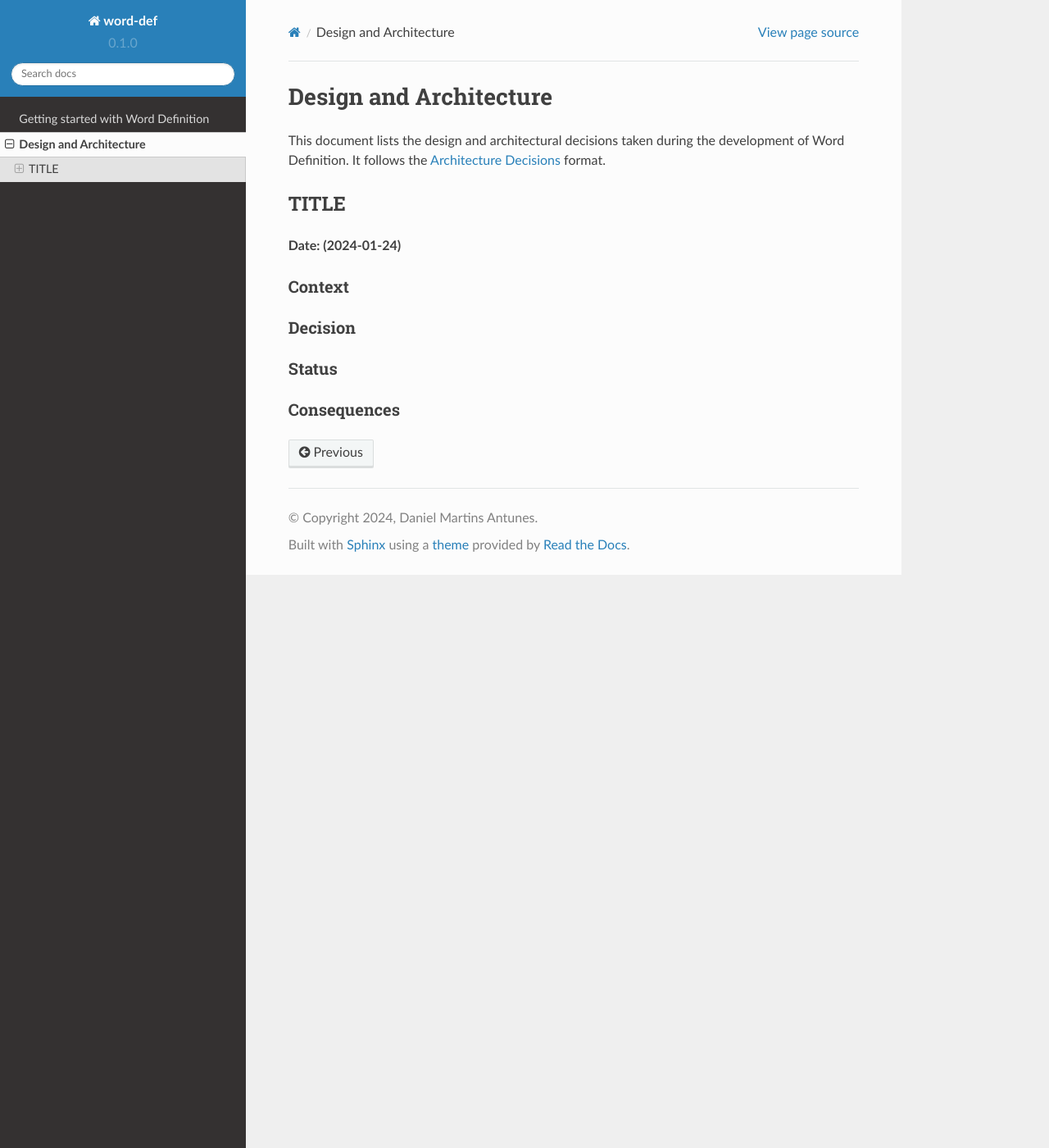
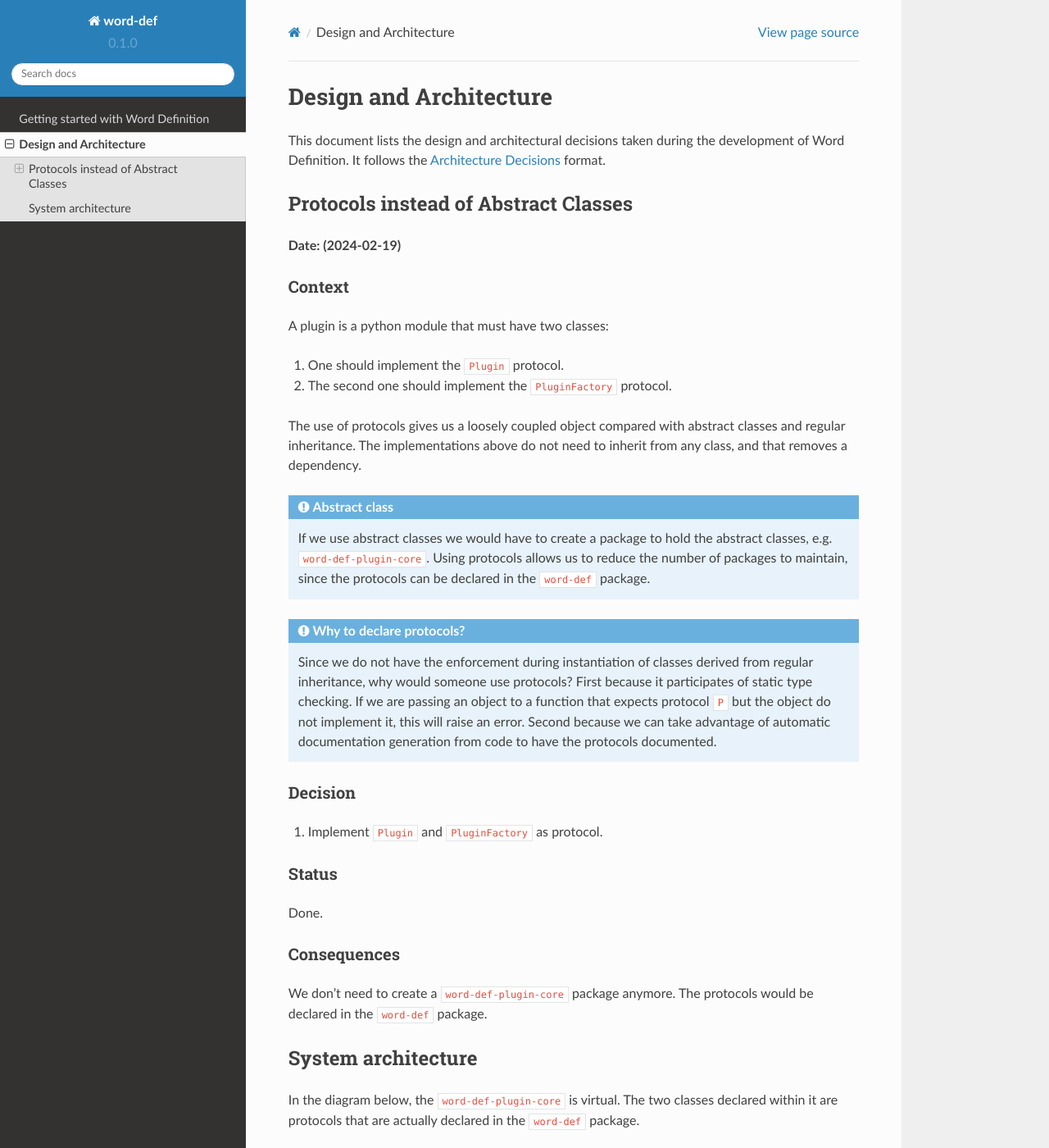
Before and after one commit to danoan/word-def, a Sphinx documentation site: the page built from docs/design-and-architecture.md, in a window 1280 px wide and 1400 px high. Shown: the whole window at 82% size. Built offline with Sphinx 7.4.7 and the Read the Docs theme 2.0.0, drawn with Linux system fonts in a browser that asks for light colours; pages that are not in the unit, such as notebooks, are missing from menus; some of the changed text lies outside the part shown.

Commit message:
Add design entries to documentation

````diff
--- a/docs/conf.py
+++ b/docs/conf.py
@@ -38,6 +38,7 @@ extensions = [
     "sphinx.ext.viewcode",  # Source code link at function, class, module documentation
     "sphinx_rtd_theme",  # Read the docs theme,
     "myst_parser",  # Markdown flavour. Allow type-hints constructions.
+    "sphinxcontrib.mermaid",  # Mermaid diagrams.
 ]
 
 source_suffix = {
--- a/docs/design-and-architecture.md
+++ b/docs/design-and-architecture.md
@@ -4,15 +4,100 @@ This document lists the design and architectural decisions taken
 during the development of Word Definition. It follows
 the [Architecture Decisions](https://cognitect.com/blog/2011/11/15/documenting-architecture-decisions.html) format.
 
-## TITLE
+## Protocols instead of Abstract Classes
 
-**Date: (2024-01-24)**
+**Date: (2024-02-19)**
 
 
 ### Context
 
+A plugin is a python module that must have two classes:
+
+1. One should implement the `Plugin` protocol.
+2. The second one should implement the `PluginFactory` protocol.
+
+The use of protocols gives us a loosely coupled object compared
+with abstract classes and regular inheritance. The implementations
+above do not need to inherit from any class, and that removes
+a dependency.
+
+```{admonition} Abstract class
+If we use abstract classes we would have to create a package to hold
+the abstract classes, e.g. `word-def-plugin-core`. Using protocols allows
+us to reduce the number of packages to maintain, since the protocols
+can be declared in the `word-def` package.
+```
+
+```{admonition} Why to declare protocols?
+Since we do not have the enforcement during instantiation of classes
+derived from regular inheritance, why would someone use protocols? First
+because it participates of static type checking. If we are passing an
+object to a function that expects protocol `P` but the object do not
+implement it, this will raise an error. Second because we can take
+advantage of automatic documentation generation from code to have the
+protocols documented.
+```
+
 ### Decision
+
+1. Implement `Plugin` and `PluginFactory` as protocol.
 
 ### Status
 
+Done.
+
 ### Consequences
+
+We don't need to create a `word-def-plugin-core` package anymore. The
+protocols would be declared in the `word-def` package.
+
+## System architecture
+
+In the diagram below, the `word-def-plugin-core` is virtual. The two
+classes declared within it are protocols that are actually declared
+in the `word-def` package.
+
+```{mermaid}
+classDiagram
+    namespace word-def-plugin-core{
+        class Plugin
+        class PluginFactory
+    }
+
+    namespace word-def-plugin-english-collins{
+        class Adapter_en["Adapter"]
+        class AdapterFactory_en["AdapterFactory"]
+    }
+
+    namespace word-def-plugin-italian-pons{
+        class Adapter_it["Adapter"]
+        class AdapterFactory_it["AdapterFactory"]
+    }
+
+    namespace word-def{
+        class get_definition
+        class get_synonyme
+        class get_usage_examples
+    }
+
+
+    Adapter_en <|.. Plugin
+    AdapterFactory_en <|-- PluginFactory
+    Adapter_it <|.. Plugin
+    AdapterFactory_it <|-- PluginFactory
+
+    Plugin
+    <<interface>> Plugin
+    Plugin: get_definition()
+    Plugin: get_synonyme()
+    Plugin: get_usage_examples()
+
+    PluginFactory
+    <<interface>> PluginFactory
+    PluginFactory: get_language()
+    PluginFactory: get_adapter()
+
+    get_definition -- Adapter_en
+    get_definition -- Adapter_it
+
+```
````
Also changed, not shown: 1 other file.
